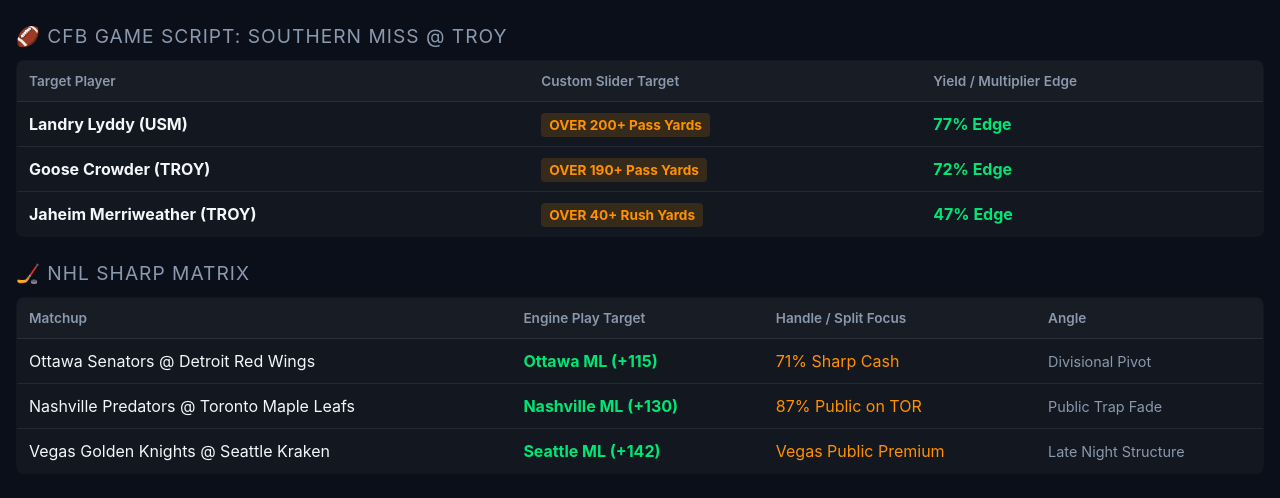
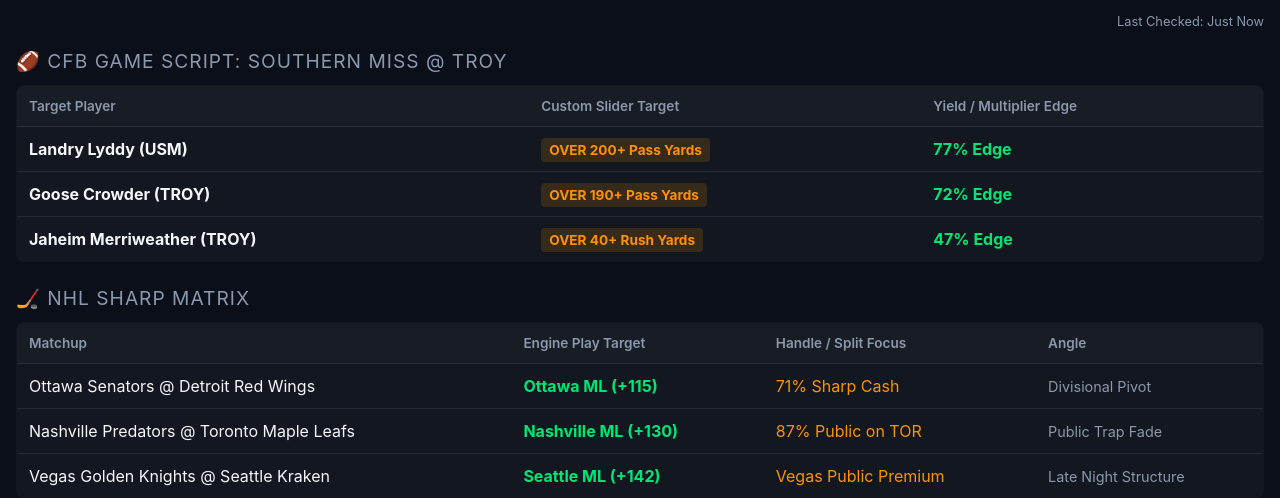
Before and after one commit to matty48653-design/Cee-app, a Flask app: page / in a window 1280 px wide. Shown: the part 58-556 px from the top of the page. Run offline with Flask 3, Linux system fonts and the light colour scheme.

Commit message:
Enhance dashboard with status display and sync script
Added status container and automatic sync script to dashboard.

```diff
--- a/templates/dashboard.html
+++ b/templates/dashboard.html
@@ -68,13 +68,24 @@
             background: rgba(255, 145, 0, 0.15);
             color: var(--accent-orange);
         }
+        .status-container {
+            font-size: 0.8rem;
+            color: var(--text-muted);
+            text-align: right;
+            margin-top: -10px;
+            margin-bottom: 15px;
+        }
     </style>
 </head>
 <body>
 
     <div class="header">
         <h1 style="font-size: 1.5rem; margin: 0;">CEE ENGINE HUD</h1>
-        <div class="badge">Pipeline Active v5.3</div>
+        <div class="badge" id="pipeline-badge">Pipeline Active v5.3</div>
+    </div>
+
+    <div class="status-container">
+        Last Checked: <span id="sync-time">Just Now</span>
     </div>
 
     <!-- College Football Targets -->
@@ -121,5 +132,26 @@
         </tbody>
     </table>
 
+    <script>
+        // Automatic background layout synchronization script
+        function checkEnginePipeline() {
+            fetch('/api/feed')
+                .then(response => response.json())
+                .then(data => {
+                    if (data.status === "Pipeline Active") {
+                        const now = new Date();
+                        document.getElementById('sync-time').innerText = now.toLocaleTimeString();
+                        document.getElementById('pipeline-badge').style.borderColor = "#00e676";
+                    }
+                })
+                .catch(err => {
+                    console.log("Sync loop waiting for server recovery...");
+                    document.getElementById('pipeline-badge').innerText = "Syncing...";
+                });
+        }
+
+        // Poll backend arrays every 30 seconds for direct layout updates
+        setInterval(checkEnginePipeline, 30000);
+    </script>
 </body>
 </html>
```
